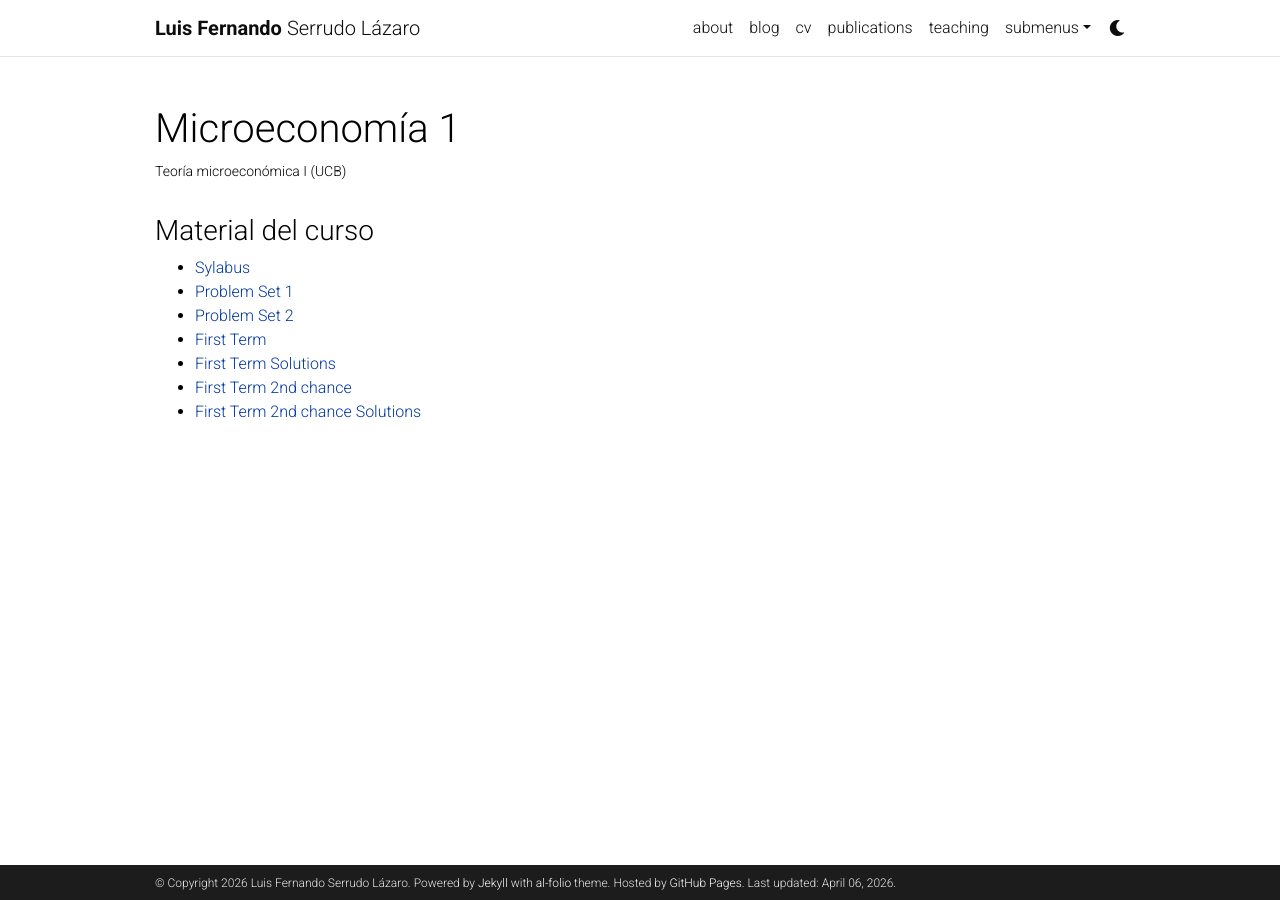
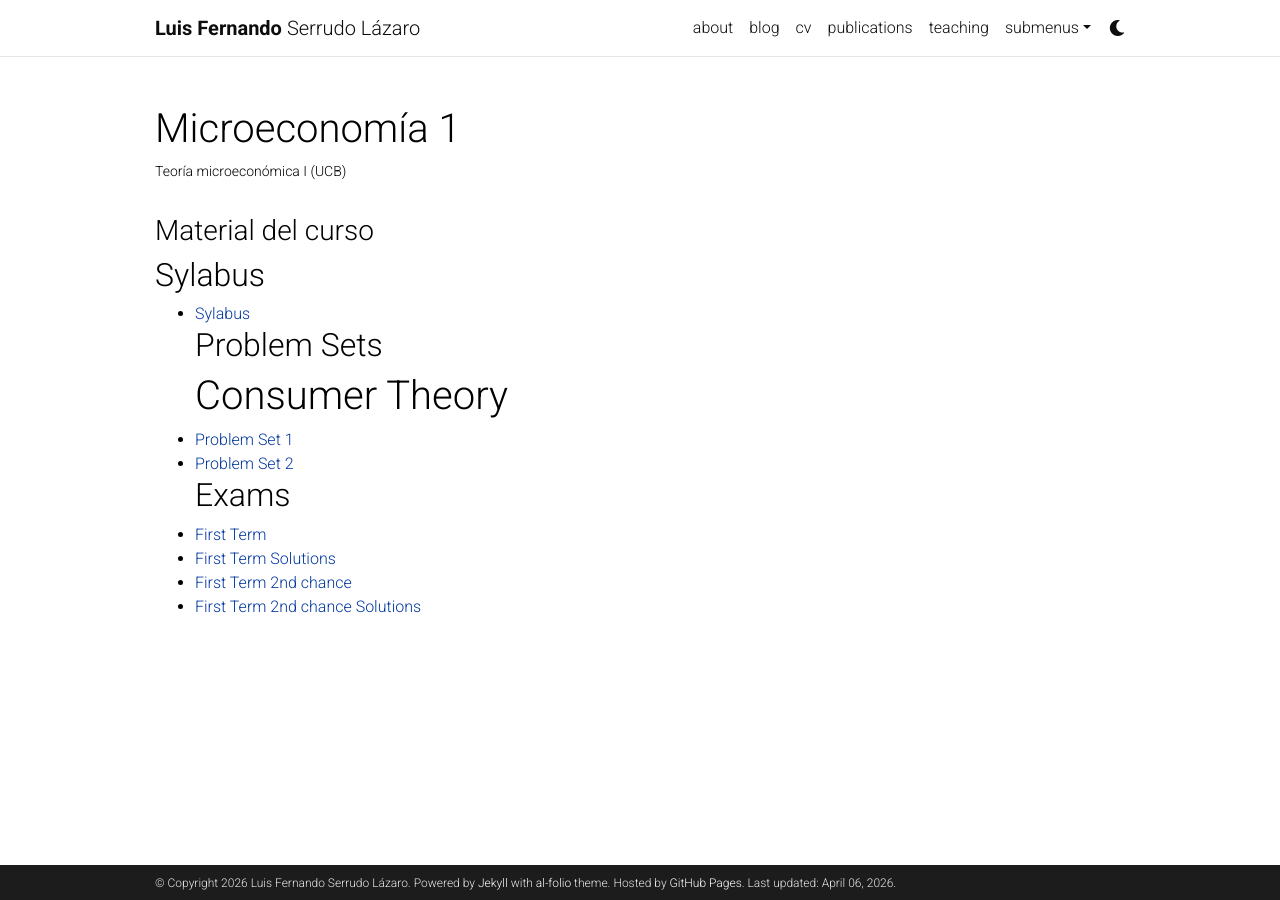
Before and after one commit to lserrudo/lserrudo.github.io, a Jekyll site: the page built from _projects/Microeconomics1.md, in a window 1280 px wide. Built offline with Jekyll 4.4.1, drawn with Linux system fonts in a browser that asks for light colours; comment, search, counter and statistics services are not loaded; a style sheet for code colours, icons or effects is not loaded.

Commit message:
Add syllabus and problem sets sections to course material

```diff
--- a/_projects/Microeconomics1.md
+++ b/_projects/Microeconomics1.md
@@ -9,9 +9,13 @@ category: teaching
 
 ### Material del curso
 
+## Sylabus
 - [Sylabus](/assets/pdf/MicroI-2026.pdf)
+## Problem Sets
+# Consumer Theory
 - [Problem Set 1](/assets/pdf/Consumer_PS1.pdf)
 - [Problem Set 2](/assets/pdf/Consumer_PS2.pdf)
+## Exams
 - [First Term](/assets/pdf/ExamI.pdf)
 - [First Term Solutions](/assets/pdf/ExamI_Sol.pdf)
 - [First Term 2nd chance](/assets/pdf/ExamI_rec.pdf)
```
